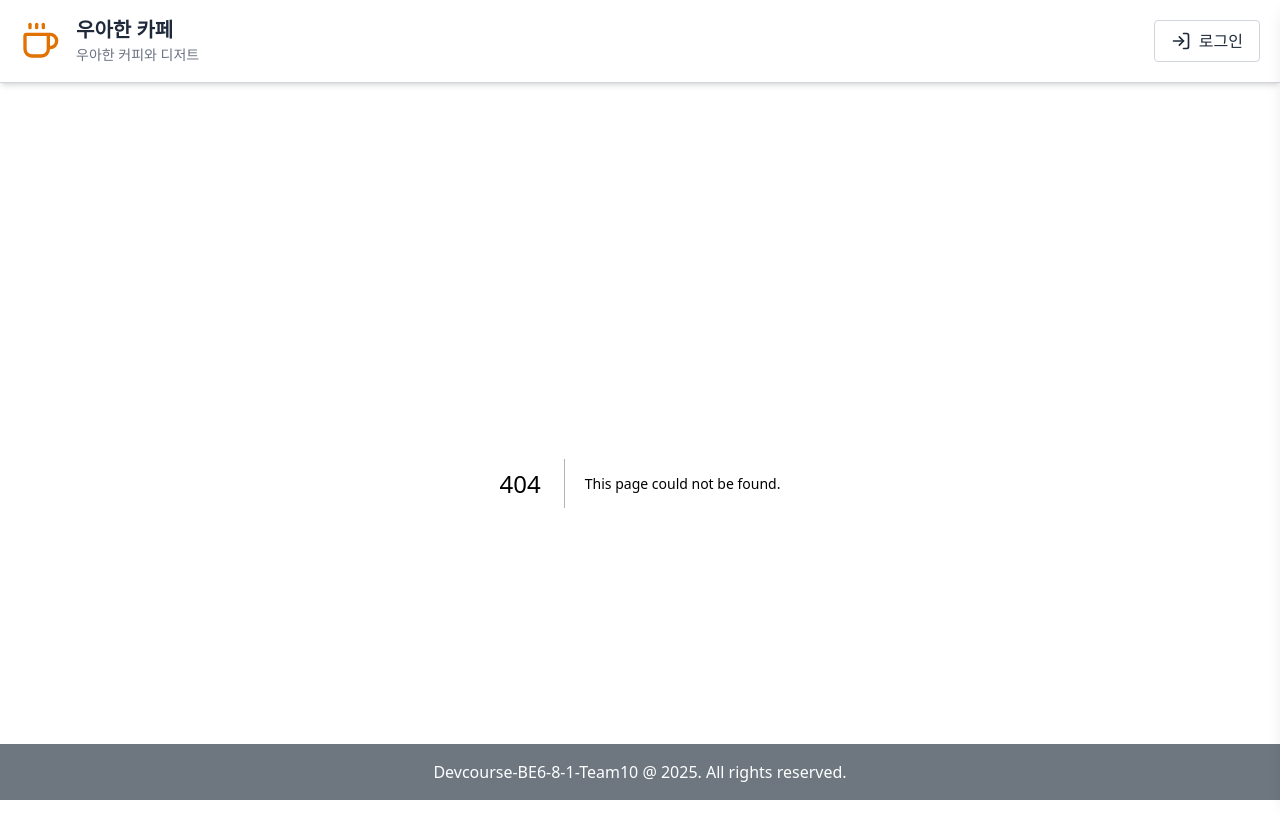
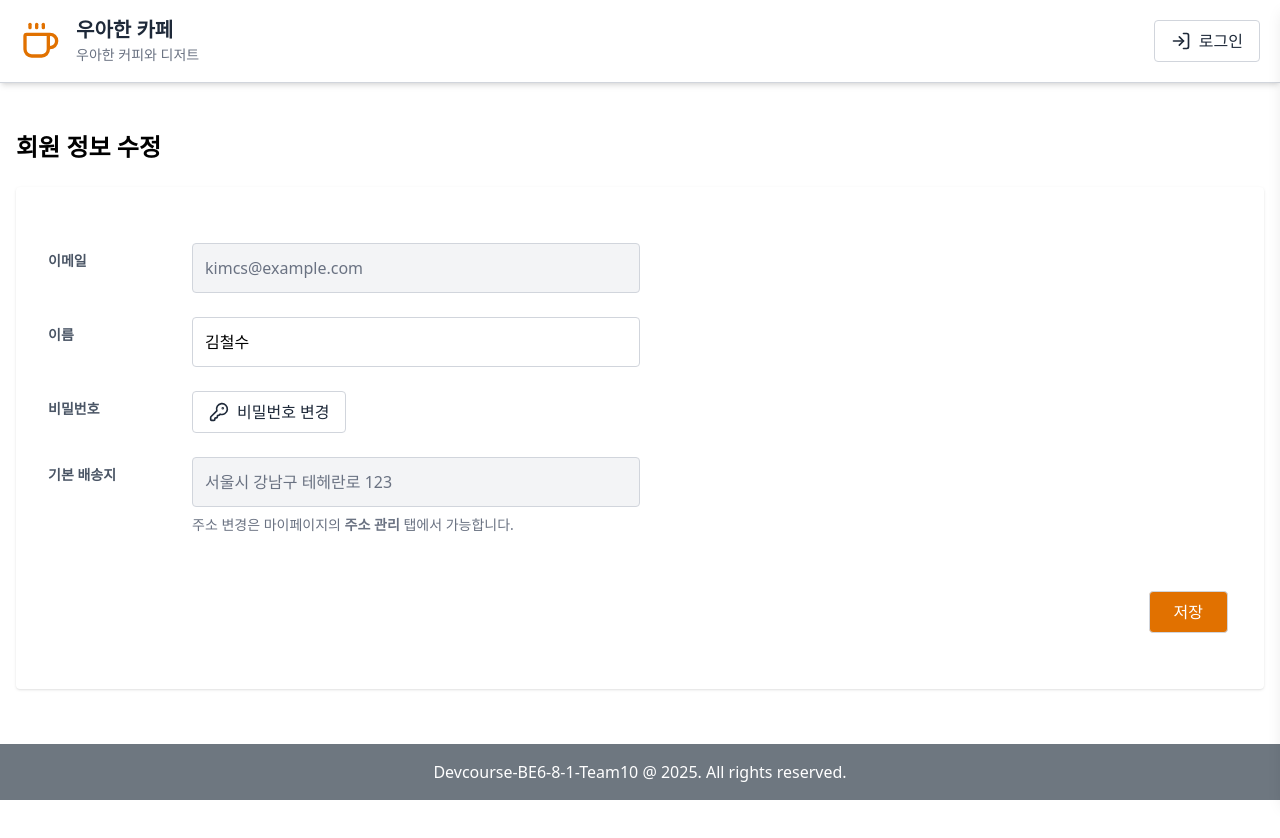
Before and after one commit to Devcourse-BE6-8-1-Team10/Frontend, a Next.js app: page /member/mypage/edit in a window 1280 px wide. Before the commit this address had no page. Shown: the top 838 px of the page. After the commit the page ends 800 px from the top, so only its background shows below. Built offline with nearby package versions, Linux system fonts and the light colour scheme.

Commit message:
feat: 회원 정보 수정 페이지 추가

```diff
--- /dev/null
+++ b/components/features/mypage/PasswordChangeSection.tsx
@@ -0,0 +1,120 @@
+"use client";
+
+import { useState } from "react";
+import { Eye, EyeOff, KeyRound, X } from "lucide-react";
+import { Input } from "@/components/common/Input";
+import Button from "@/components/common/Button";
+
+interface Props {
+  currentPassword: string;
+  password: string;
+  confirmPassword: string;
+  setCurrentPassword: (v: string) => void;
+  setPassword: (v: string) => void;
+  setConfirmPassword: (v: string) => void;
+}
+
+export default function PasswordChangeSection({
+  currentPassword,
+  password,
+  confirmPassword,
+  setCurrentPassword,
+  setPassword,
+  setConfirmPassword,
+}: Props) {
+  const [isEditing, setIsEditing] = useState(false);
+  const [showPassword, setShowPassword] = useState(false);
+  const [showConfirmPassword, setShowConfirmPassword] = useState(false);
+
+  const reset = () => {
+    setCurrentPassword("");
+    setPassword("");
+    setConfirmPassword("");
+    setIsEditing(false);
+  };
+
+  if (!isEditing) {
+    return (
+      <Button
+        icon={KeyRound}
+        text="비밀번호 변경"
+        onClick={() => setIsEditing(true)}
+        className="border-amber-600 text-amber-600 hover:bg-amber-50"
+      />
+    );
+  }
+
+  return (
+    <div className="space-y-4">
+      <div className="w-full max-w-md">
+        <label className="block text-sm text-gray-600 mb-1">
+          현재 비밀번호
+        </label>
+        <Input
+          type="password"
+          value={currentPassword}
+          onChange={(e) => setCurrentPassword(e.target.value)}
+          placeholder="현재 비밀번호를 입력해 주세요"
+        />
+      </div>
+
+      <div className="relative w-full max-w-md">
+        <label className="block text-sm text-gray-600 mb-1">새 비밀번호</label>
+        <Input
+          type={showPassword ? "text" : "password"}
+          value={password}
+          onChange={(e) => setPassword(e.target.value)}
+          placeholder="새 비밀번호를 입력해 주세요"
+          className="pr-10"
+        />
+        <button
+          type="button"
+          onClick={() => setShowPassword((prev) => !prev)}
+          className="absolute inset-y-7 right-0 flex items-center pr-3 text-gray-400"
+        >
+          {showPassword ? (
+            <EyeOff className="h-5 w-5" />
+          ) : (
+            <Eye className="h-5 w-5" />
+          )}
+        </button>
+        <p className="mt-1 text-sm text-gray-500">
+          영문, 숫자 포함 8자 이상 입력해 주세요.
+        </p>
+      </div>
+
+      <div className="relative w-full max-w-md">
+        <label className="block text-sm text-gray-600 mb-1">
+          비밀번호 확인
+        </label>
+        <Input
+          type={showConfirmPassword ? "text" : "password"}
+          value={confirmPassword}
+          onChange={(e) => setConfirmPassword(e.target.value)}
+          placeholder="비밀번호를 다시 입력해 주세요"
+          className="pr-10"
+        />
+        <button
+          type="button"
+          onClick={() => setShowConfirmPassword((prev) => !prev)}
+          className="absolute inset-y-7 right-0 flex items-center pr-3 text-gray-400"
+        >
+          {showConfirmPassword ? (
+            <EyeOff className="h-5 w-5" />
+          ) : (
+            <Eye className="h-5 w-5" />
+          )}
+        </button>
+      </div>
+
+      <div className="pt-2">
+        <Button
+          icon={X}
+          text="취소"
+          onClick={reset}
+          className="text-sm border-gray-300 text-gray-600 hover:bg-gray-100"
+        />
+      </div>
+    </div>
+  );
+}
--- a/components/features/mypage/UserInfoPanel.tsx
+++ b/components/features/mypage/UserInfoPanel.tsx
@@ -1,5 +1,6 @@
 import Button from "@/components/common/Button";
 import { Pencil } from "lucide-react";
+import { useRouter } from "next/navigation";
 
 export default function UserInfoPanel() {
   // 예시 데이터
@@ -9,6 +10,8 @@ export default function UserInfoPanel() {
     address: "서울시 강남구 테헤란로 123",
   };
 
+  const router = useRouter();
+
   return (
     <section className="bg-white shadow p-6 rounded">
       <div className="flex justify-between items-center mb-6">
@@ -16,7 +19,7 @@ export default function UserInfoPanel() {
         <Button
           icon={Pencil}
           text="정보 수정하기"
-          onClick={() => console.log("정보 수정")}
+          onClick={() => router.push("/member/mypage/edit")}
           className="border-amber-600 text-amber-600 hover:bg-amber-50"
         />
       </div>
--- /dev/null
+++ b/src/app/member/mypage/edit/page.tsx
@@ -0,0 +1,116 @@
+"use client";
+
+import { useState } from "react";
+import Button from "@/components/common/Button";
+import { Input } from "@/components/common/Input";
+import { useRouter } from "next/navigation";
+import PasswordChangeSection from "@/components/features/mypage/PasswordChangeSection";
+
+export default function EditProfilePage() {
+  const router = useRouter();
+
+  const [name, setName] = useState("김철수");
+  const [password, setPassword] = useState("");
+  const [confirmPassword, setConfirmPassword] = useState("");
+  const [currentPassword, setCurrentPassword] = useState("");
+
+  const email = "kimcs@example.com";
+  const address = "서울시 강남구 테헤란로 123";
+
+  const handleSubmit = () => {
+    if (password !== confirmPassword) {
+      alert("비밀번호가 일치하지 않습니다.");
+      return;
+    }
+    console.log("수정 완료");
+  };
+
+  return (
+    <main className="max-w-7xl mx-auto py-12 px-4">
+      <h1 className="text-2xl font-semibold mb-6">회원 정보 수정</h1>
+
+      <section className="bg-white shadow p-8 rounded">
+        <table className="w-full table-fixed border-separate border-spacing-y-6">
+          <tbody>
+            <tr>
+              <th className="text-left align-top text-sm text-gray-600 w-36 pr-4 pt-2">
+                이메일
+              </th>
+              <td>
+                <Input
+                  type="email"
+                  value={email}
+                  disabled
+                  className="max-w-md bg-gray-100 text-gray-500"
+                />
+              </td>
+            </tr>
+
+            <tr>
+              <th className="text-left align-top text-sm text-gray-600 pr-4 pt-2">
+                이름
+              </th>
+              <td>
+                <Input
+                  type="text"
+                  value={name}
+                  onChange={(e) => setName(e.target.value)}
+                  className="max-w-md"
+                />
+              </td>
+            </tr>
+
+            <tr>
+              <th className="text-left align-top text-sm text-gray-600 pr-4 pt-2">
+                비밀번호
+              </th>
+              <td>
+                <PasswordChangeSection
+                  currentPassword={currentPassword}
+                  password={password}
+                  confirmPassword={confirmPassword}
+                  setCurrentPassword={setCurrentPassword}
+                  setPassword={setPassword}
+                  setConfirmPassword={setConfirmPassword}
+                />
+              </td>
+            </tr>
+
+            <tr>
+              <th className="text-left align-top text-sm text-gray-600 pr-4 pt-2">
+                기본 배송지
+              </th>
+              <td>
+                <Input
+                  type="text"
+                  value={address}
+                  disabled
+                  className="max-w-md bg-gray-100 text-gray-500"
+                />
+                <p className="text-sm text-gray-500 mt-2">
+                  주소 변경은 마이페이지의 <strong>주소 관리</strong> 탭에서
+                  가능합니다.
+                </p>
+              </td>
+            </tr>
+
+            <tr>
+              <td colSpan={2} className="pt-8 pr-1">
+                <div className="flex justify-end">
+                  <Button
+                    text="저장"
+                    onClick={() => router.push("/member/mypage")}
+                    bgColor="bg-amber-600"
+                    hoverColor="hover:bg-amber-500"
+                    fontColor="text-white"
+                    className="px-6"
+                  />
+                </div>
+              </td>
+            </tr>
+          </tbody>
+        </table>
+      </section>
+    </main>
+  );
+}
```
Also changed, not shown: src/app/member/mypage/page.tsx (+5 -5 lines).
